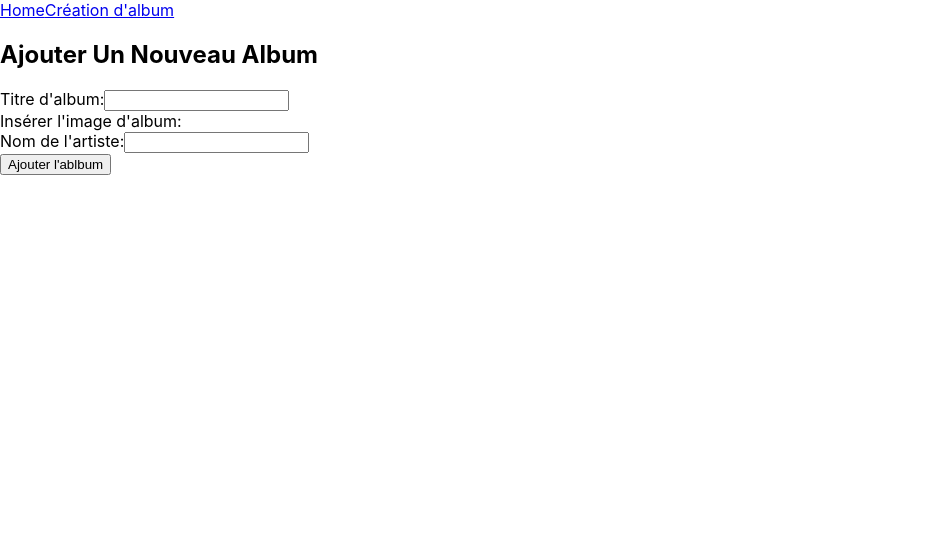
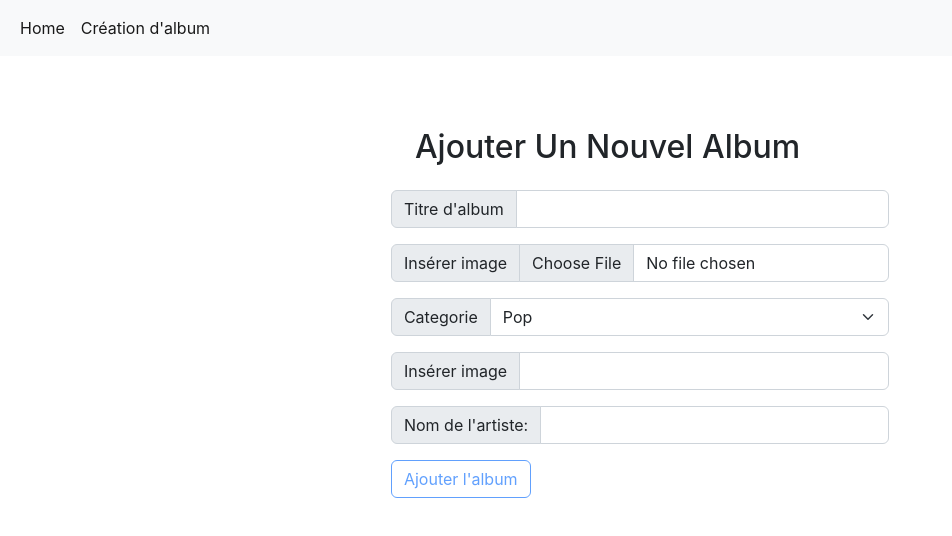
Before and after one commit to Batcoin7/Projet_blog_music, a React (Create React App) app: page /create-ablbum in a window 1280 px wide. Shown: the top 536 px of the page, without its empty margins (0-952 px from the left). Built offline with nearby package versions, Linux system fonts and the light colour scheme.

Commit message:
update albumForm.js

```diff
--- a/package.json
+++ b/package.json
@@ -6,6 +6,7 @@
     "@testing-library/jest-dom": "^5.16.5",
     "@testing-library/react": "^13.4.0",
     "@testing-library/user-event": "^13.5.0",
+    "bootstrap": "^5.2.3",
     "react": "^18.2.0",
     "react-dom": "^18.2.0",
     "react-redux": "^8.0.5",
--- a/public/index.html
+++ b/public/index.html
@@ -9,6 +9,8 @@
       name="description"
       content="Web site created using create-react-app"
     />
+    <!-- CSS only -->
+    <link href="https://cdn.jsdelivr.net/npm/bootstrap@5.2.3/dist/css/bootstrap.min.css" rel="stylesheet" integrity="sha384-rbsA2VBKQhggwzxH7pPCaAqO46MgnOM80zW1RWuH61DGLwZJEdK2Kadq2F9CUG65" crossorigin="anonymous">
     <link rel="apple-touch-icon" href="%PUBLIC_URL%/logo192.png" />
     <!--
       manifest.json provides metadata used when your web app is installed on a
--- a/src/App.js
+++ b/src/App.js
@@ -7,15 +7,15 @@ import Albums from "./components/albums";
 function App() {
   return (
     <BrowserRouter>
-      <nav class="navbar navbar-expand-lg bg-light">
-        <div class="container-fluid">
-          <div class="collapse navbar-collapse" id="navbarNavAltMarkup">
-            <div class="navbar-nav">
-              <NavLink class="nav-link active" aria-current="page" to={"/"}>
+      <nav className="navbar navbar-expand-lg bg-light">
+        <div className="container-fluid">
+          <div className="collapse navbar-collapse" id="navbarNavAltMarkup">
+            <div className="navbar-nav">
+              <NavLink className="nav-link active" aria-current="page" to={"/"}>
                 Home
               </NavLink>
               <NavLink
-                class="nav-link active"
+                className="nav-link active"
                 aria-current="page"
                 to={"/create-ablbum"}
               >
--- a/src/components/albumForm.js
+++ b/src/components/albumForm.js
@@ -1,9 +1,9 @@
 import { useDispatch, useSelector } from "react-redux";
 import { addAlbum, setNewAlbum } from "../actions/albumActions";
 
-const DragonForm = () => {
+const AlbumForm = () => {
   const dispatch = useDispatch();
-  const { newAlbum, errorMsgs } = useSelector((state) => state.albumReducer);
+  const { newAlbum, errorMsgs, categories, albums } = useSelector((state) => state.albumReducer);
 
   const handleSubmit = (e) => {
     e.preventDefault();
@@ -11,8 +11,9 @@ const DragonForm = () => {
   };
 
   return (
+    <div className="d-flex justify-content-center mt-5">
       <form onSubmit={(e) => handleSubmit(e)}>
-      <h2>Ajouter Un Nouveau Album</h2>
+        <h2 className="m-4">Ajouter Un Nouvel Album</h2>
         {errorMsgs.length > 0 && (
           <ul className="error-box">
             {errorMsgs.map((error, i) => (
@@ -21,9 +22,10 @@ const DragonForm = () => {
           </ul>
         )}
 
-      <div className="labelForm">
-        <label htmlFor="title">Titre d'album:</label>
+        <div className="input-group mb-3">
+          <label className="input-group-text" id="inputGroup-sizing-default" htmlFor="title">Titre d'album</label>
           <input
+            className="form-control"
             name="title"
             type="text"
             value={newAlbum.title}
@@ -39,11 +41,12 @@ const DragonForm = () => {
             }
           />
         </div>
-      <div className="labelForm">
-        <label htmlFor="image">Insérer l'image d'album:</label>
+        <div className="input-group mb-3">
+          <label className="input-group-text" htmlFor="image">Insérer image</label>
           <input
+            className="form-control"
             name="image"
-          type="image"
+            type="file"
             alt={newAlbum.title}
             value={newAlbum.image}
             onChange={(e) =>
@@ -58,21 +61,47 @@ const DragonForm = () => {
             }
           />
         </div>
-      {/* <p>
-                <label htmlFor="categorie">Categorie</label>
-                <select name="categorie"
+        <div class="input-group mb-3">
+          <label className="input-group-text" htmlFor="categories">Categorie</label>
+          <select className="form-select" aria-label=".form-select-sm example" name="categories"
             value={newAlbum.categorie}
-                        onChange={ (e) => dispatch( setNewAlbum( { newAlbum: {
+            onChange={(e) => dispatch(setNewAlbum({
+              newAlbum: {
                 ...newAlbum,
-                                categorie: e.target.value,
-                        }}))}
+                categories: e.target.value,
+              }
+            }))}
           >
-                    { categorie.map( (category, i) => <option key={i} value={category}>{category}</option> ) }
+            {categories.map((category, i) => <option key={i} value={category}>{category}</option>)}
           </select>
-            </p> */}
-      <div className="labelForm">
-        <label htmlFor="artiste">Nom de l'artiste:</label>
+        </div>
+        <div className="input-group mb-3">
+          <label className="input-group-text" htmlFor="image">Insérer image</label>
           <input
+            className="form-control"
+            name="image"
+            type="text"
+            alt={newAlbum.title}
+            value={newAlbum.son.title}
+            onChange={(e) =>
+              dispatch(
+                setNewAlbum({
+                  newAlbum: {
+                    ...newAlbum,
+                    son: {
+                      ...son,
+                      title: e.target.value,
+                    }
+                  },
+                })
+              )
+            }
+          />
+        </div>
+        <div className="input-group mb-3">
+          <label className="input-group-text" id="inputGroup-sizing-default" htmlFor="artiste">Nom de l'artiste:</label>
+          <input
+            className="form-control"
             name="artiste"
             type="text"
             value={newAlbum.artiste}
@@ -89,10 +118,11 @@ const DragonForm = () => {
           />
         </div>
         <div className="labelForm">
-        <button type="submit">Ajouter l'ablbum</button>
+          <button type="submit" class="btn btn-outline-primary" disabled>Ajouter l'album</button>
         </div>
       </form>
+    </div>
   );
 };
 
-export default DragonForm;
+export default AlbumForm;
--- a/src/reducers/carouselReducer.js
+++ b/src/reducers/carouselReducer.js
@@ -4,10 +4,10 @@ const initialState = {
 
 const carouselReducer = (state = initialState, action = {}) => {
   switch (action.type) {
-    case "SET_INCREASE":
-      return action.payload > initialState.length ? 0 : action.payload;
-    case "SET_DECREASE":
-      return action.payload < 0 ? initialState.length : action.payload;
+    // case "SET_INCREASE":
+    //   return action.payload > initialState.length ? 0 : action.payload;
+    // case "SET_DECREASE":
+    //   return action.payload < 0 ? initialState.length : action.payload;
     default:
       return state;
   }
```
Also changed, not shown: 1 other file (tests, documents, lock files or other folders). Lines whose indentation alone changed are shown as unchanged.
